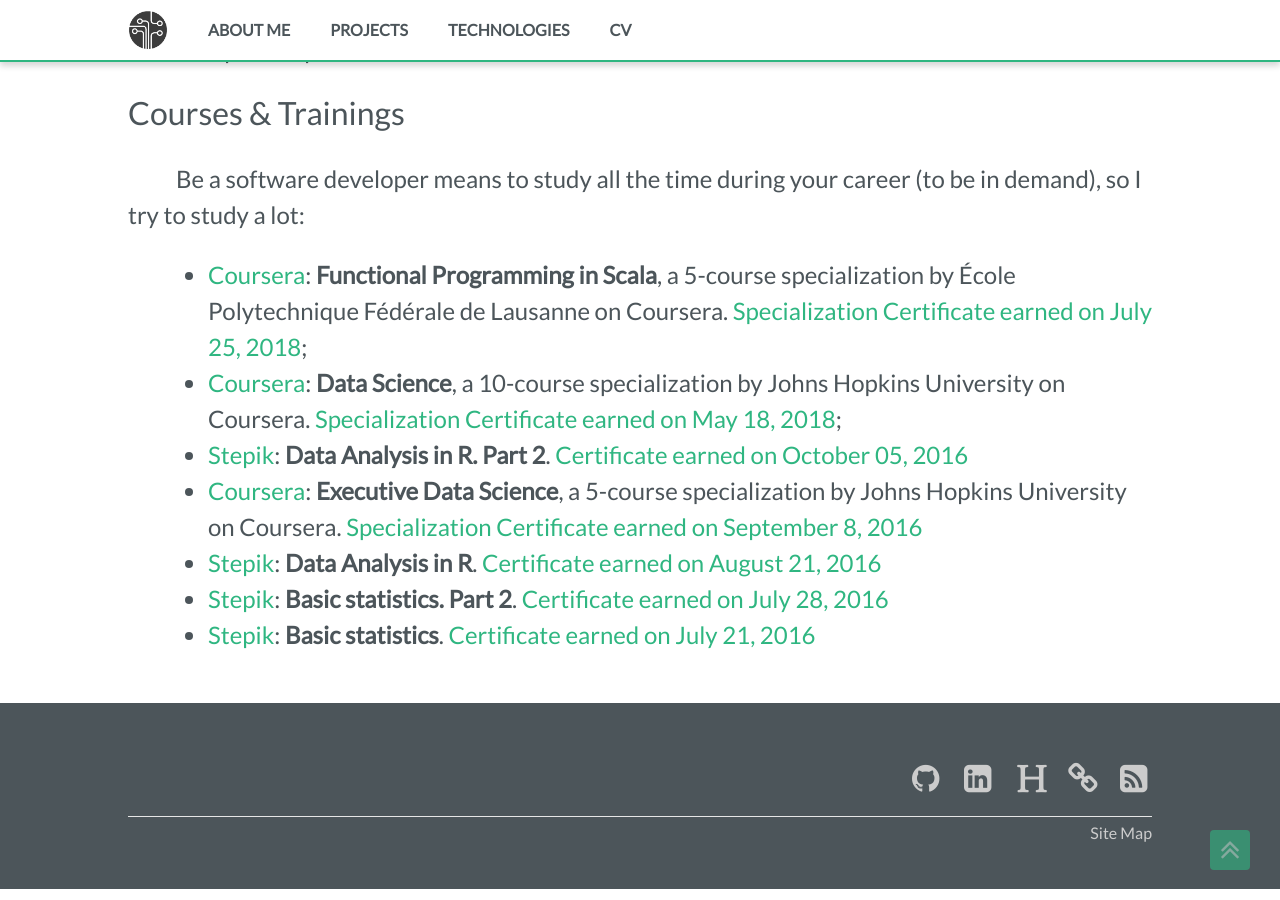
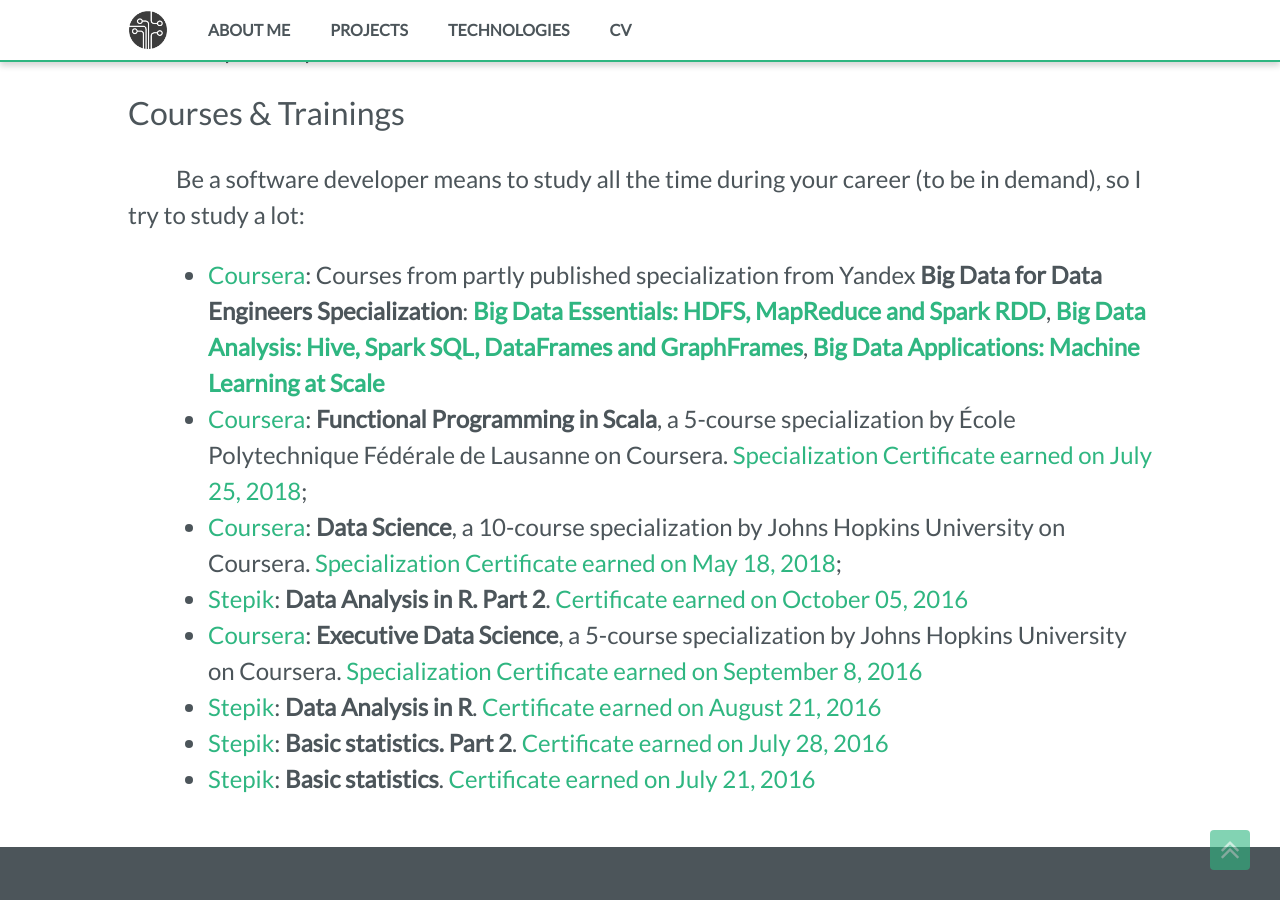
Before and after one commit to fedor-malyshkin/fedor-malyshkin.github.io, a Jekyll site: the page built from about_me.md, in a window 1280 px wide and 900 px high, scrolled down 1502 px. Built offline with Jekyll 4.4.1, drawn with Linux system fonts in a browser that asks for light colours.

Commit message:
Add Yandex BigData courses

```diff
--- a/_includes/about_me/courses.md
+++ b/_includes/about_me/courses.md
@@ -1,4 +1,7 @@
 Be a software developer means to study all the time during your career (to be in demand), so I try to study a lot:
+* [Coursera](https://www.coursera.org): Courses from partly published specialization from Yandex **Big Data for Data Engineers Specialization**: [**Big Data Essentials: HDFS, MapReduce and Spark RDD**](https://www.coursera.org/account/accomplishments/records/TZFNHGD7LG6H),
+[**Big Data Analysis: Hive, Spark SQL, DataFrames and GraphFrames**](https://www.coursera.org/account/accomplishments/records/CRJNXJCLH728),
+[**Big Data Applications: Machine Learning at Scale**](https://www.coursera.org/account/accomplishments/records/SGCSLT94GVFL)
 * [Coursera](https://www.coursera.org): **Functional Programming in Scala**, a 5-course specialization by École Polytechnique Fédérale de Lausanne on Coursera. [Specialization Certificate earned on July 25, 2018](https://www.coursera.org/account/accomplishments/specialization/2PYDN5EWUMPH);
 * [Coursera](https://www.coursera.org): **Data Science**, a 10-course specialization by Johns Hopkins University on Coursera. [Specialization Certificate earned on May 18, 2018](https://www.coursera.org/account/accomplishments/specialization/C58NNARFTFP4);
 * [Stepik](https://stepik.org): **Data Analysis in R. Part 2**. [Certificate earned on October 05, 2016](https://stepik.org/cert/34420)
```
